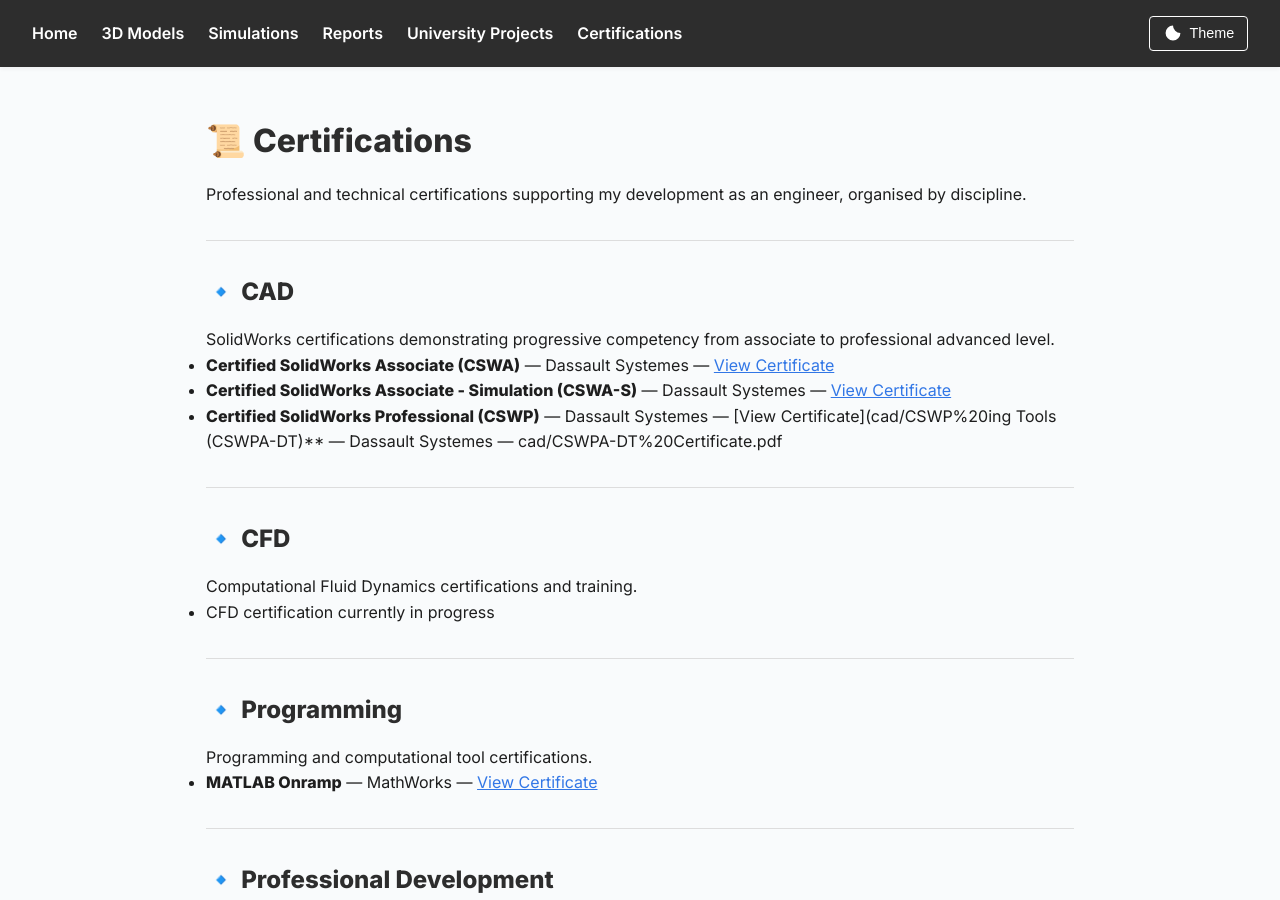
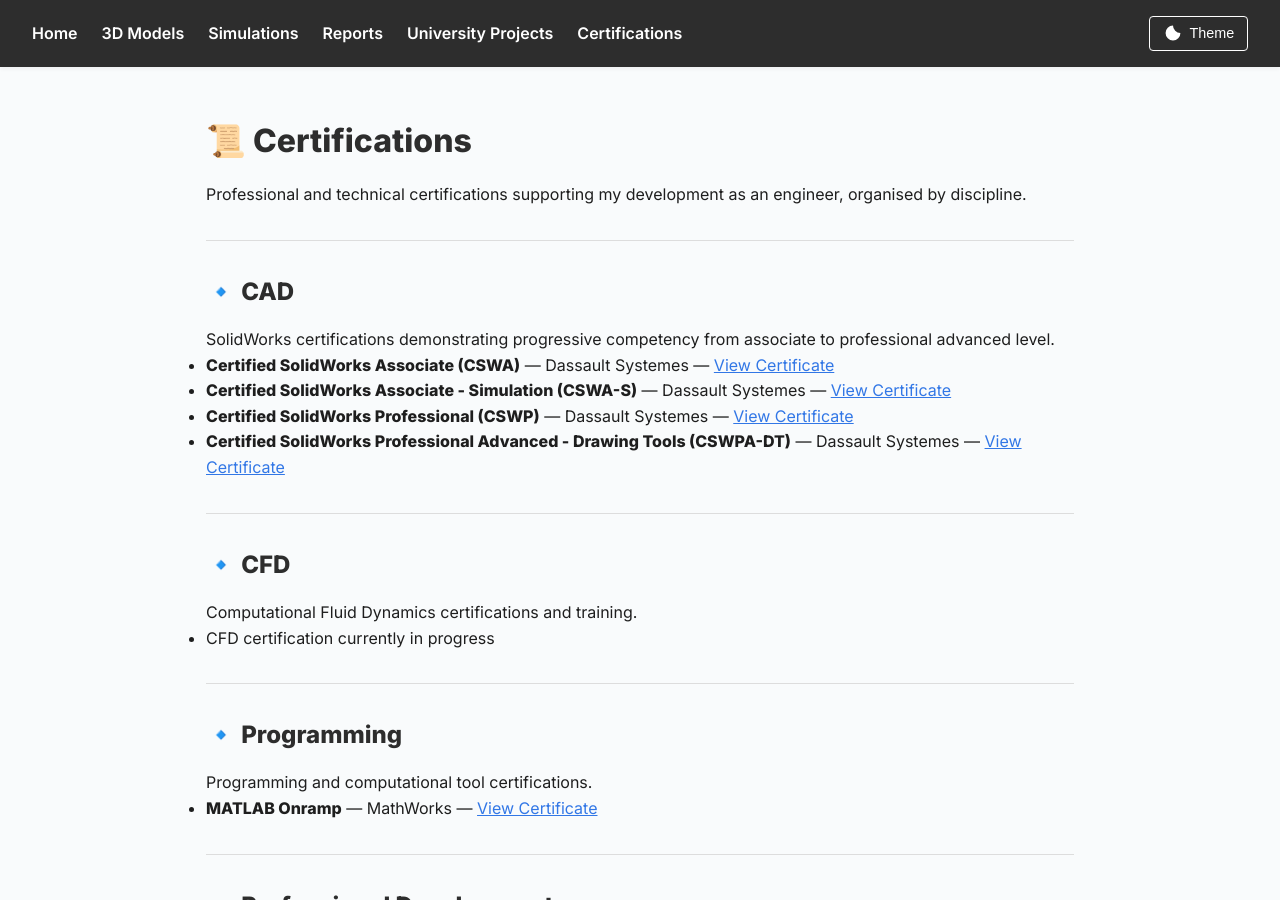
Before and after one commit to tob-mas/engineeringportfolio, a Jekyll site: the page built from certifications/index.md, in a window 1280 px wide and 900 px high. Built offline with Jekyll 4.4.1, drawn with Linux system fonts in a browser that asks for light colours.

Commit message:
Fix SolidWorks certification links and formatting

```diff
--- a/certifications/index.md
+++ b/certifications/index.md
@@ -15,7 +15,8 @@ SolidWorks certifications demonstrating progressive competency from associate to
 
 - **Certified SolidWorks Associate (CSWA)** — Dassault Systemes — [View Certificate](cad/CSWA%20Certificate.pdf)
 - **Certified SolidWorks Associate - Simulation (CSWA-S)** — Dassault Systemes — [View Certificate](cad/CSWA-S%20Certificate.pdf)
-- **Certified SolidWorks Professional (CSWP)** — Dassault Systemes — [View Certificate](cad/CSWP%20ing Tools (CSWPA-DT)** — Dassault Systemes — cad/CSWPA-DT%20Certificate.pdf
+- **Certified SolidWorks Professional (CSWP)** — Dassault Systemes — [View Certificate](cad/CSWP%20Certificate.pdf)
+- **Certified SolidWorks Professional Advanced - Drawing Tools (CSWPA-DT)** — Dassault Systemes — [View Certificate](cad/CSWPA-DT%20Certificate.pdf)
 
 ---
 
```
